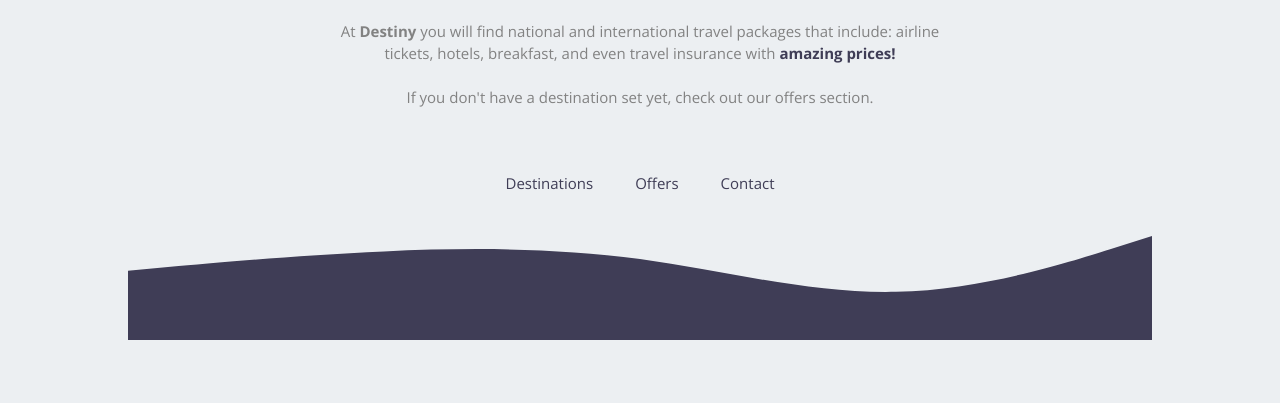
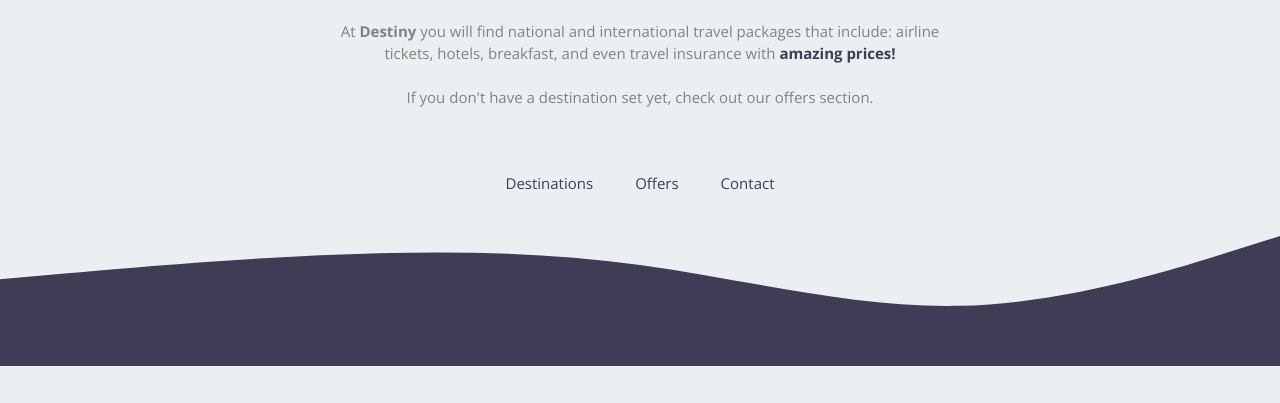
Before and after one commit to tarcisioMateus/Destiny-LP, a plain HTML site: page index.html in a window 1280 px wide. Shown: the part 397-800 px from the top of the page. Drawn offline with nearby package versions, Linux system fonts and the light colour scheme.

Commit message:
bug fixxing

```diff
--- a/index.html
+++ b/index.html
@@ -39,7 +39,7 @@
         </ul>
     </nav>
 
-    <img src="images/wave.svg"
+    <img id="wave" src="images/wave.svg"
     alt="dark grey wave at the bottom of page"/>
 </body>
 </html>
--- a/style.css
+++ b/style.css
@@ -32,6 +32,7 @@ body {
     font-size: 1.5rem;
 
     background-color: var(--WHITE);
+    width: 100%;
     height: 100vh;
 }
 
@@ -73,3 +74,7 @@ nav ul {
 
     padding-bottom: 4.2rem;
 }
+
+#wave {
+    width: inherit;
+}
```
